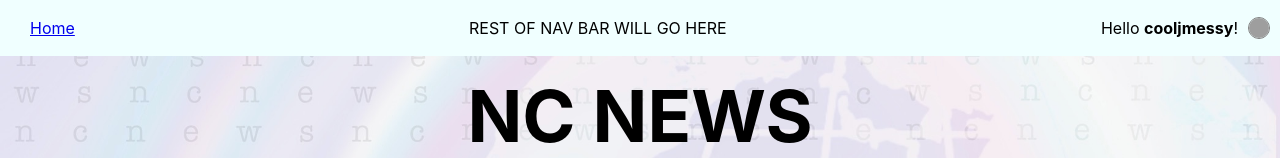
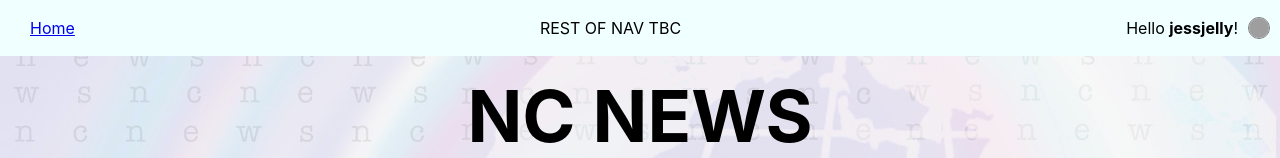
Before and after one commit to siandaniel/nc-news, a React (Create React App) app: page /1 in a window 1280 px wide. Shown: the top 158 px of the page. Built offline with nearby package versions, Linux system fonts and the light colour scheme; no server answers; grey boxes are pictures that could not be loaded; the HTML template or start-up script is replaced by a standard one.

Commit message:
refactor CommentPoster to utilise LoggedInUser context

```diff
--- a/src/App.js
+++ b/src/App.js
@@ -8,7 +8,6 @@ import SingleArticle from './components/SingleArticle';
 
 function App() {
   const [isLoading, setIsLoading] = useState();
-  const [userVotes, setUserVotes] = useState({});
 
   return (
     <div className="App">
@@ -16,7 +15,7 @@ function App() {
       <Header/>
       <Routes>
         <Route path='/' element={<Articles isLoading={isLoading} setIsLoading={setIsLoading}/>}></Route>
-        <Route path='/:article_id' element={<SingleArticle isLoading={isLoading} setIsLoading={setIsLoading} userVotes={userVotes} setUserVotes={setUserVotes}/>}></Route>
+        <Route path='/:article_id' element={<SingleArticle isLoading={isLoading} setIsLoading={setIsLoading}/>}></Route>
       </Routes>
     </div>
   );
--- a/src/components/CommentPoster.jsx
+++ b/src/components/CommentPoster.jsx
@@ -1,12 +1,14 @@
-import { useState } from "react";
+import { useState, useContext } from "react";
 import { useParams } from "react-router-dom";
 import { postComment } from "../utils/api";
+import { LoggedInUserContext } from '../contexts/LoggedInUserContext.js';
 
 function CommentPoster({setComments}) {
     const { article_id } = useParams();
+    const { loggedInUser } = useContext(LoggedInUserContext);
     const [newComment, setNewComment] = useState({
         "body": "",
-        "username": "cooljmessy"
+        "username": loggedInUser.username
     })
     const [posting, setPosting] = useState("");
 
@@ -30,7 +32,7 @@ function CommentPoster({setComments}) {
                 setPosting("posted");
                 setNewComment({
                     "body": "",
-                    "username": "cooljmessy"
+                    "username": loggedInUser.username
                 });
             })
     }
@@ -46,7 +48,7 @@ function CommentPoster({setComments}) {
                 required
                 onChange={onChange}
             ></textarea>
-            <button type="submit">Post</button>
+            <button type="submit" disabled={posting === "posting"}>Post</button>
         </form>
         {posting === "posting" ? <p className="feedback">Posting...</p> : posting === "posted" ? <p className="feedback">Your comment has been posted!</p> : ""}
         </section>
--- a/src/components/Nav.jsx
+++ b/src/components/Nav.jsx
@@ -1,6 +1,6 @@
 import { Link } from "react-router-dom";
-    import { LoggedInUserContext } from '../contexts/LoggedInUserContext.js';
-    import { useContext } from 'react';
+import { LoggedInUserContext } from '../contexts/LoggedInUserContext.js';
+import { useContext } from 'react';
 
 function Nav() {
   const { loggedInUser } = useContext(LoggedInUserContext);
@@ -8,7 +8,7 @@ function Nav() {
     return (
       <nav>
           <Link to="/">Home</Link>
-          <p>REST OF NAV BAR WILL GO HERE</p>
+          <p>REST OF NAV TBC</p>
           <div id="logged-in-user">
           <p>Hello <b>{loggedInUser.username}</b>!</p>
             <img src={loggedInUser.avatar_url} alt={`Avatar for ${loggedInUser.username}`}/>
--- a/src/components/SingleArticle.jsx
+++ b/src/components/SingleArticle.jsx
@@ -2,10 +2,13 @@ import { useParams } from "react-router-dom";
 import { useState } from "react";
 import { useEffect } from "react";
 import { getArticleById, getUserByUsername, updateVotes } from "../utils/api";
+import { LoggedInUserContext } from '../contexts/LoggedInUserContext.js';
+import { useContext } from 'react';
 import Comments from "./Comments";
 
-function SingleArticle({ isLoading, setIsLoading, userVotes, setUserVotes }) {
+function SingleArticle({ isLoading, setIsLoading }) {
     const { article_id } = useParams();
+    const { loggedInUser, setLoggedInUser } = useContext(LoggedInUserContext);
     const [singleArticle, setSingleArticle] = useState({});
     const [articleAuthor, setArticleAuthor] = useState({});
     const [votes, setVotes] = useState();
@@ -40,10 +43,10 @@ function SingleArticle({ isLoading, setIsLoading, userVotes, setUserVotes }) {
             setVoteError("Oops - something went wrong!");
             setSelectedButton("");
         })
-        setUserVotes((currUserVotes) => {
+        setLoggedInUser((currLoggedInUser) => {
             return {
-                ...currUserVotes,
-                [article_id]: e.target.value
+                ...currLoggedInUser,
+                votes: {[article_id]: e.target.value}
             }
         })
     }
@@ -63,10 +66,10 @@ function SingleArticle({ isLoading, setIsLoading, userVotes, setUserVotes }) {
             setVoteError("Oops - something went wrong!")
             setSelectedButton(e.target.value);
         })
-        setUserVotes((currUserVotes) => {
+        setLoggedInUser((currLoggedInUser) => {
             return {
-                ...currUserVotes,
-                [article_id]: ""
+                ...currLoggedInUser,
+                votes: {[article_id]: ""}
             }
         })
     }
@@ -94,13 +97,13 @@ function SingleArticle({ isLoading, setIsLoading, userVotes, setUserVotes }) {
                 <section className="votes">
                     <p>❤️ Votes: {votes}</p>
                     <button
-                        onClick={userVotes[article_id] === "1" ? undoVote : updateVoteNum}
-                        disabled={userVotes[article_id] === "-1"}
+                        onClick={loggedInUser.votes[article_id] === "1" ? undoVote : updateVoteNum}
+                        disabled={loggedInUser.votes[article_id] === "-1"}
                         value="1"
                         className={selectedButton === "1" ? "selected-vote-button" : ""} >❤️ +1</button>
                     <button
-                        onClick={userVotes[article_id] === "-1" ? undoVote : updateVoteNum}
-                        disabled={userVotes[article_id] === "1"}
+                        onClick={loggedInUser.votes[article_id] === "-1" ? undoVote : updateVoteNum}
+                        disabled={loggedInUser.votes[article_id] === "1"}
                         value="-1"
                         className={selectedButton === "-1" ? "selected-vote-button" : ""} >👎 -1</button>
                 </section>
--- a/src/contexts/LoggedInUserContext.js
+++ b/src/contexts/LoggedInUserContext.js
@@ -1,19 +1,13 @@
 import { createContext, useState } from "react";
 
-// Create a context to be shared amongst all components:
 export const LoggedInUserContext = createContext();
 
-
-// Create a component to hold the state that will be shared
-// Value prop is what will be shared in the above context
-// Import UserProvider in index.js and wrap it round App
-// Destructure 'children' key from 'props' and make sure they're rendered in the return statement
-// ('children' is the App component! As UserProvider has App inside it in index.js)
 export const LoggedInUserProvider = ({ children }) => {
-    const [loggedInUser, setLoggedInUser] = useState({
-        "username": "cooljmessy",
-        "name": "Peter Messy",
-        "avatar_url": "https://vignette.wikia.nocookie.net/mrmen/images/1/1a/MR_MESSY_4A.jpg/revision/latest/scale-to-width-down/250?cb=20170730171002"
+    const [loggedInUser, setLoggedInUser] = useState(		{
+        "username": "jessjelly",
+        "name": "Jess Jelly",
+        "avatar_url": "https://vignette.wikia.nocookie.net/mrmen/images/4/4f/MR_JELLY_4A.jpg/revision/latest?cb=20180104121141",
+        "votes": {}
     });
 
     return (
@@ -22,10 +16,3 @@ export const LoggedInUserProvider = ({ children }) => {
         </LoggedInUserContext.Provider>
     )
 }
-
-// Now anywhere in the app component tree, we can use:
-//  const userValue = useContext(UserContext)
- // ...to access the value from the UserContext (which is the value from the Provider)
- // Remember to do importing so we can use it:
-//     import { UserContext } from './contexts/UserContext';
-//     import { useContext } from 'react';
```
